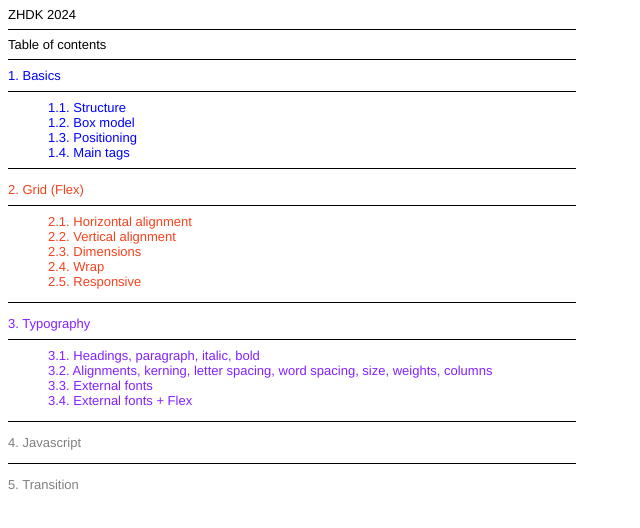
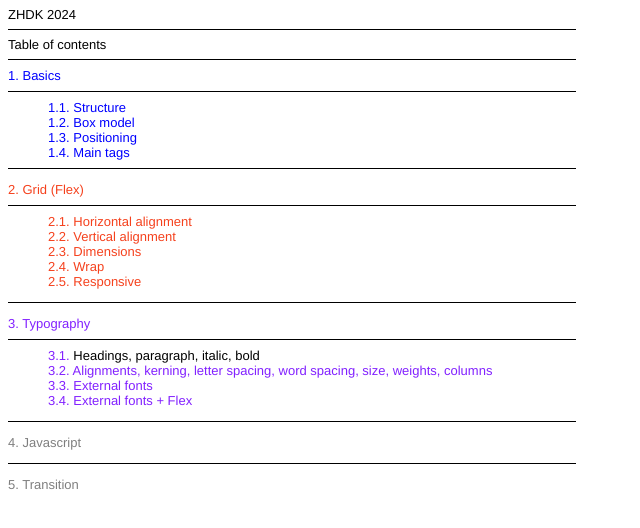
Before and after one commit to leonardoa/zhdk, a plain HTML site: page index.html in a window 1280 px wide. In both pictures the pointer is over the link "Headings, paragraph, italic, bold". Shown: the whole page, without its empty margins (0-640 px from the left). Drawn offline with Linux system fonts and the light colour scheme.

Commit message:
mouse hover

```diff
--- a/style.css
+++ b/style.css
@@ -104,7 +104,7 @@ li:before {
 }
 
 .color-3 a:hover {
-  color: 8221FF;
+  color: black;
 }
 
 .color-none {
```
Also changed, not shown: 1 other file.
